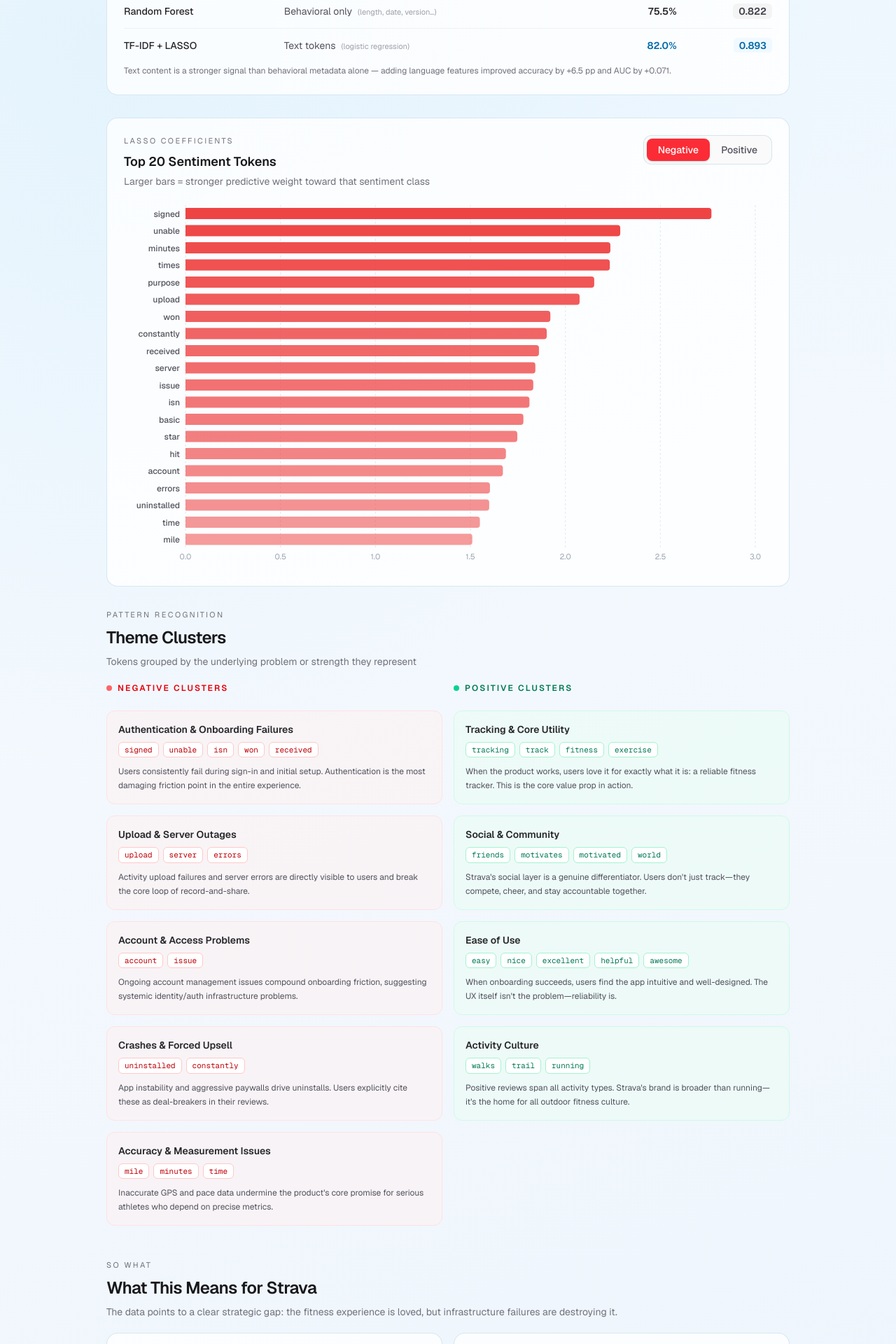
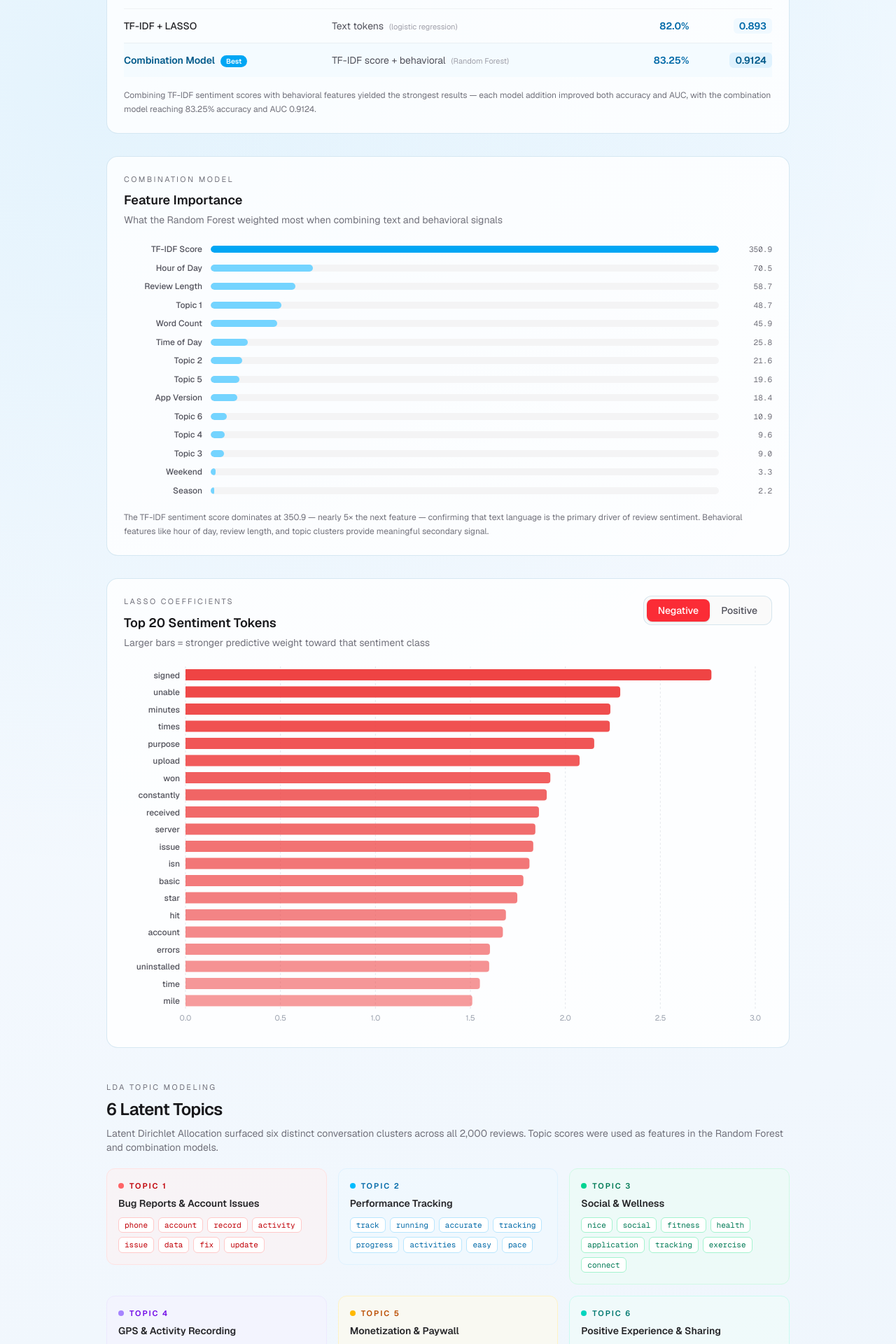
Before and after one commit to NonWeary/charliegall-website, a Next.js app: page /strava-sentiment in a window 1280 px wide. Shown: the part 480-2400 px from the top of the page at 70% size. Built offline with nearby package versions, Linux system fonts and the light colour scheme.

Commit message:
Updated Strava Sentiment dashboard

```diff
--- a/src/components/StravaDashboard.tsx
+++ b/src/components/StravaDashboard.tsx
@@ -60,65 +60,71 @@ const positiveTokens = [
   { token: "running", coefficient: 0.207 },
 ];
 
-const negativeClusters = [
+
+const featureImportanceData = [
+  { feature: "TF-IDF Score",   importance: 350.921 },
+  { feature: "Hour of Day",    importance: 70.465 },
+  { feature: "Review Length",  importance: 58.712 },
+  { feature: "Topic 1",        importance: 48.712 },
+  { feature: "Word Count",     importance: 45.947 },
+  { feature: "Time of Day",    importance: 25.777 },
+  { feature: "Topic 2",        importance: 21.638 },
+  { feature: "Topic 5",        importance: 19.578 },
+  { feature: "App Version",    importance: 18.384 },
+  { feature: "Topic 6",        importance: 10.883 },
+  { feature: "Topic 4",        importance: 9.646 },
+  { feature: "Topic 3",        importance: 9.030 },
+  { feature: "Weekend",        importance: 3.267 },
+  { feature: "Season",         importance: 2.244 },
+];
+
+const topicClusters = [
   {
-    name: "Authentication & Onboarding Failures",
-    tokens: ["signed", "unable", "isn", "won", "received"],
-    insight:
-      "Users consistently fail during sign-in and initial setup. Authentication is the most damaging friction point in the entire experience.",
+    id: "Topic 1",
+    label: "Bug Reports & Account Issues",
+    color: "red",
+    tokens: ["phone", "account", "record", "activity", "issue", "data", "fix", "update"],
   },
   {
-    name: "Upload & Server Outages",
-    tokens: ["upload", "server", "errors"],
-    insight:
-      "Activity upload failures and server errors are directly visible to users and break the core loop of record-and-share.",
+    id: "Topic 2",
+    label: "Performance Tracking",
+    color: "sky",
+    tokens: ["track", "running", "accurate", "tracking", "progress", "activities", "easy", "pace"],
   },
   {
-    name: "Account & Access Problems",
-    tokens: ["account", "issue"],
-    insight:
-      "Ongoing account management issues compound onboarding friction, suggesting systemic identity/auth infrastructure problems.",
+    id: "Topic 3",
+    label: "Social & Wellness",
+    color: "emerald",
+    tokens: ["nice", "social", "fitness", "health", "application", "tracking", "exercise", "connect"],
   },
   {
-    name: "Crashes & Forced Upsell",
-    tokens: ["uninstalled", "constantly"],
-    insight:
-      "App instability and aggressive paywalls drive uninstalls. Users explicitly cite these as deal-breakers in their reviews.",
+    id: "Topic 4",
+    label: "GPS & Activity Recording",
+    color: "violet",
+    tokens: ["time", "distance", "running", "tracking", "activity", "recording", "gps", "rides"],
   },
   {
-    name: "Accuracy & Measurement Issues",
-    tokens: ["mile", "minutes", "time"],
-    insight:
-      "Inaccurate GPS and pace data undermine the product's core promise for serious athletes who depend on precise metrics.",
+    id: "Topic 5",
+    label: "Monetization & Paywall",
+    color: "amber",
+    tokens: ["subscription", "pay", "features", "free", "paid", "paywall", "premium", "data"],
+  },
+  {
+    id: "Topic 6",
+    label: "Positive Experience & Sharing",
+    color: "teal",
+    tokens: ["love", "free", "features", "garmin", "trial", "map", "money", "share"],
   },
 ];
 
-const positiveClusters = [
-  {
-    name: "Tracking & Core Utility",
-    tokens: ["tracking", "track", "fitness", "exercise"],
-    insight:
-      "When the product works, users love it for exactly what it is: a reliable fitness tracker. This is the core value prop in action.",
-  },
-  {
-    name: "Social & Community",
-    tokens: ["friends", "motivates", "motivated", "world"],
-    insight:
-      "Strava's social layer is a genuine differentiator. Users don't just track—they compete, cheer, and stay accountable together.",
-  },
-  {
-    name: "Ease of Use",
-    tokens: ["easy", "nice", "excellent", "helpful", "awesome"],
-    insight:
-      "When onboarding succeeds, users find the app intuitive and well-designed. The UX itself isn't the problem—reliability is.",
-  },
-  {
-    name: "Activity Culture",
-    tokens: ["walks", "trail", "running"],
-    insight:
-      "Positive reviews span all activity types. Strava's brand is broader than running—it's the home for all outdoor fitness culture.",
-  },
-];
+const topicColorMap: Record<string, { border: string; bg: string; tag: string; tagText: string; dot: string; label: string }> = {
+  red:    { border: "border-red-100",    bg: "bg-red-50/60",    tag: "border-red-200 bg-white text-red-700",      dot: "bg-red-400",    label: "text-red-700"    },
+  sky:    { border: "border-sky-100",    bg: "bg-sky-50/60",    tag: "border-sky-200 bg-white text-sky-700",      dot: "bg-sky-400",    label: "text-sky-700"    },
+  emerald:{ border: "border-emerald-100",bg: "bg-emerald-50/60",tag: "border-emerald-200 bg-white text-emerald-700",dot:"bg-emerald-400",label: "text-emerald-700"},
+  violet: { border: "border-violet-100", bg: "bg-violet-50/60", tag: "border-violet-200 bg-white text-violet-700", dot: "bg-violet-400", label: "text-violet-700"  },
+  amber:  { border: "border-amber-100",  bg: "bg-amber-50/60",  tag: "border-amber-200 bg-white text-amber-700",  dot: "bg-amber-400",  label: "text-amber-700"  },
+  teal:   { border: "border-teal-100",   bg: "bg-teal-50/60",   tag: "border-teal-200 bg-white text-teal-700",    dot: "bg-teal-400",   label: "text-teal-700"   },
+};
 
 const methodologySteps = [
   {
@@ -143,8 +149,18 @@ const methodologySteps = [
   },
   {
     step: "05",
+    label: "Topic Modeling (LDA)",
+    detail: "Latent Dirichlet Allocation applied to review text — 6 latent topics extracted and used as features",
+  },
+  {
+    step: "06",
+    label: "Combination Model",
+    detail: "TF-IDF sentiment score fed into Random Forest alongside behavioral features — accuracy 83.25%, AUC 0.9124",
+  },
+  {
+    step: "07",
     label: "Findings",
-    detail: "Top tokens by LASSO coefficient reveal what language separates happy users from frustrated ones",
+    detail: "Feature importance and LASSO coefficients reveal what language and behavioral signals drive each sentiment class",
   },
 ];
 
@@ -250,7 +266,7 @@ export function StravaDashboard() {
         <h1 className="mt-4 text-3xl font-semibold tracking-tight text-zinc-900 sm:text-4xl">
           Strava App Review Sentiment Analysis
         </h1>
-        <p className="mt-3 max-w-2xl text-base leading-7 text-zinc-600">
+        <p className="mt-3 text-base leading-7 text-zinc-600">
           What do 2,000 Google Play reviews actually say about Strava? Using TF-IDF and
           Random Forest models in R, I identified the language patterns that separate
           satisfied users from frustrated ones — and what product teams should do about it.
@@ -287,16 +303,32 @@ export function StravaDashboard() {
                     </span>
                   </td>
                 </tr>
-                <tr>
-                  <td className="pt-3.5 pr-4 font-medium text-zinc-800">TF-IDF + LASSO</td>
-                  <td className="pt-3.5 pr-4 text-zinc-600">
+                <tr className="border-b border-zinc-900/5">
+                  <td className="py-3.5 pr-4 font-medium text-zinc-800">TF-IDF + LASSO</td>
+                  <td className="py-3.5 pr-4 text-zinc-600">
                     Text tokens
                     <span className="ml-2 text-[11px] text-zinc-400">(logistic regression)</span>
                   </td>
-                  <td className="pt-3.5 text-right font-semibold text-sky-700">82.0%</td>
-                  <td className="pt-3.5 pl-4 text-right">
+                  <td className="py-3.5 text-right font-semibold text-sky-700">82.0%</td>
+                  <td className="py-3.5 pl-4 text-right">
                     <span className="rounded-md bg-sky-50 px-2 py-0.5 font-semibold text-sky-700">
                       0.893
+                    </span>
+                  </td>
+                </tr>
+                <tr className="bg-sky-50/60">
+                  <td className="py-3.5 pr-4">
+                    <span className="font-semibold text-sky-800">Combination Model</span>
+                    <span className="ml-2 rounded-full bg-sky-500 px-2 py-0.5 text-[10px] font-semibold text-white">Best</span>
+                  </td>
+                  <td className="py-3.5 pr-4 text-zinc-600">
+                    TF-IDF score + behavioral
+                    <span className="ml-2 text-[11px] text-zinc-400">(Random Forest)</span>
+                  </td>
+                  <td className="py-3.5 text-right font-semibold text-sky-700">83.25%</td>
+                  <td className="py-3.5 pl-4 text-right">
+                    <span className="rounded-md bg-sky-100 px-2 py-0.5 font-semibold text-sky-800">
+                      0.9124
                     </span>
                   </td>
                 </tr>
@@ -305,8 +337,45 @@ export function StravaDashboard() {
           </div>
 
           <p className="mt-4 text-xs leading-5 text-zinc-500">
-            Text content is a stronger signal than behavioral metadata alone — adding language
-            features improved accuracy by +6.5 pp and AUC by +0.071.
+            Combining TF-IDF sentiment scores with behavioral features yielded the strongest results — each model addition improved both accuracy and AUC, with the combination model reaching 83.25% accuracy and AUC 0.9124.
+          </p>
+        </div>
+      </FadeIn>
+
+      {/* ── Feature Importance ── */}
+      <FadeIn delay={100} className="mt-8">
+        <div className="rounded-2xl border border-sky-700/15 bg-white/80 p-6">
+          <p className="text-[11px] uppercase tracking-[0.22em] text-zinc-500">Combination Model</p>
+          <h2 className="mt-2 text-lg font-semibold text-zinc-900">Feature Importance</h2>
+          <p className="mt-1 text-sm text-zinc-500">
+            What the Random Forest weighted most when combining text and behavioral signals
+          </p>
+
+          <div className="mt-6 space-y-2.5">
+            {featureImportanceData.map((d, i) => {
+              const pct = (d.importance / featureImportanceData[0].importance) * 100;
+              const isTfidf = i === 0;
+              return (
+                <div key={d.feature} className="flex items-center gap-3">
+                  <span className="w-28 shrink-0 text-right text-xs font-medium text-zinc-600">
+                    {d.feature}
+                  </span>
+                  <div className="relative flex-1 overflow-hidden rounded-full bg-zinc-100" style={{ height: 10 }}>
+                    <div
+                      className={`h-full rounded-full transition-all ${isTfidf ? "bg-sky-500" : "bg-sky-300"}`}
+                      style={{ width: `${pct}%` }}
+                    />
+                  </div>
+                  <span className="w-16 shrink-0 text-right font-mono text-[11px] text-zinc-500">
+                    {d.importance.toFixed(1)}
+                  </span>
+                </div>
+              );
+            })}
+          </div>
+
+          <p className="mt-5 text-xs leading-5 text-zinc-500">
+            The TF-IDF sentiment score dominates at 350.9 — nearly 5× the next feature — confirming that text language is the primary driver of review sentiment. Behavioral features like hour of day, review length, and topic clusters provide meaningful secondary signal.
           </p>
         </div>
       </FadeIn>
@@ -398,71 +467,39 @@ export function StravaDashboard() {
         </div>
       </FadeIn>
 
-      {/* ── Theme Clusters ── */}
-      <FadeIn delay={100} className="mt-8">
-        <p className="text-[11px] uppercase tracking-[0.22em] text-zinc-500">Pattern Recognition</p>
+      {/* ── Topic Modeling ── */}
+      <FadeIn delay={80} className="mt-12">
+        <p className="text-[11px] uppercase tracking-[0.22em] text-zinc-500">LDA Topic Modeling</p>
         <h2 className="mt-2 text-2xl font-semibold tracking-tight text-zinc-900">
-          Theme Clusters
+          6 Latent Topics
         </h2>
         <p className="mt-2 text-sm text-zinc-500">
-          Tokens grouped by the underlying problem or strength they represent
+          Latent Dirichlet Allocation surfaced six distinct conversation clusters across all 2,000 reviews. Topic scores were used as features in the Random Forest and combination models.
         </p>
       </FadeIn>
 
-      <div className="mt-5 grid gap-4 sm:grid-cols-2">
-        <FadeIn delay={120} className="flex flex-col gap-4">
-          <div className="mb-2 flex items-center gap-2">
-            <div className="h-2 w-2 rounded-full bg-red-400" />
-            <p className="text-xs font-semibold uppercase tracking-[0.18em] text-red-600">
-              Negative Clusters
-            </p>
-          </div>
-          {negativeClusters.map((cluster, i) => (
-            <FadeIn key={cluster.name} delay={140 + i * 50}>
-              <div className="rounded-xl border border-red-100 bg-red-50/60 p-4 transition hover:border-red-200 hover:bg-red-50">
-                <p className="text-sm font-semibold text-zinc-800">{cluster.name}</p>
-                <div className="mt-2 flex flex-wrap gap-1.5">
-                  {cluster.tokens.map((t) => (
-                    <span
-                      key={t}
-                      className="rounded-md border border-red-200 bg-white px-2 py-0.5 font-mono text-[11px] text-red-700"
-                    >
+      <div className="mt-5 grid gap-4 sm:grid-cols-2 lg:grid-cols-3">
+        {topicClusters.map((topic, i) => {
+          const c = topicColorMap[topic.color];
+          return (
+            <FadeIn key={topic.id} delay={100 + i * 40}>
+              <div className={`rounded-xl border ${c.border} ${c.bg} p-4 transition hover:brightness-95`}>
+                <div className="flex items-center gap-2">
+                  <div className={`h-2 w-2 shrink-0 rounded-full ${c.dot}`} />
+                  <p className={`text-[11px] font-semibold uppercase tracking-[0.18em] ${c.label}`}>{topic.id}</p>
+                </div>
+                <p className="mt-1.5 text-sm font-semibold text-zinc-800">{topic.label}</p>
+                <div className="mt-2.5 flex flex-wrap gap-1.5">
+                  {topic.tokens.map((t) => (
+                    <span key={t} className={`rounded-md border font-mono text-[11px] px-2 py-0.5 ${c.tag}`}>
                       {t}
                     </span>
                   ))}
                 </div>
-                <p className="mt-2.5 text-xs leading-5 text-zinc-600">{cluster.insight}</p>
               </div>
             </FadeIn>
-          ))}
-        </FadeIn>
-
-        <FadeIn delay={140} className="flex flex-col gap-4">
-          <div className="mb-2 flex items-center gap-2">
-            <div className="h-2 w-2 rounded-full bg-emerald-400" />
-            <p className="text-xs font-semibold uppercase tracking-[0.18em] text-emerald-700">
-              Positive Clusters
-            </p>
-          </div>
-          {positiveClusters.map((cluster, i) => (
-            <FadeIn key={cluster.name} delay={160 + i * 50}>
-              <div className="rounded-xl border border-emerald-100 bg-emerald-50/60 p-4 transition hover:border-emerald-200 hover:bg-emerald-50">
-                <p className="text-sm font-semibold text-zinc-800">{cluster.name}</p>
-                <div className="mt-2 flex flex-wrap gap-1.5">
-                  {cluster.tokens.map((t) => (
-                    <span
-                      key={t}
-                      className="rounded-md border border-emerald-200 bg-white px-2 py-0.5 font-mono text-[11px] text-emerald-700"
-                    >
-                      {t}
-                    </span>
-                  ))}
-                </div>
-                <p className="mt-2.5 text-xs leading-5 text-zinc-600">{cluster.insight}</p>
-              </div>
-            </FadeIn>
-          ))}
-        </FadeIn>
+          );
+        })}
       </div>
 
       {/* ── Business Implications ── */}
@@ -516,9 +553,8 @@ export function StravaDashboard() {
 
       {/* ── Methodology ── */}
       <FadeIn delay={80} className="mt-12">
-        <p className="text-[11px] uppercase tracking-[0.22em] text-zinc-500">How It Was Built</p>
         <h2 className="mt-2 text-2xl font-semibold tracking-tight text-zinc-900">
-          Methodology Pipeline
+          Methodology
         </h2>
       </FadeIn>
 
```
